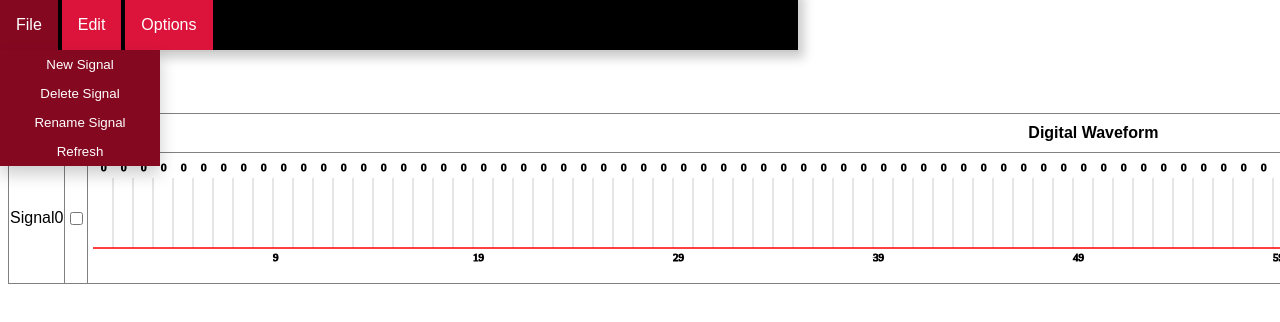
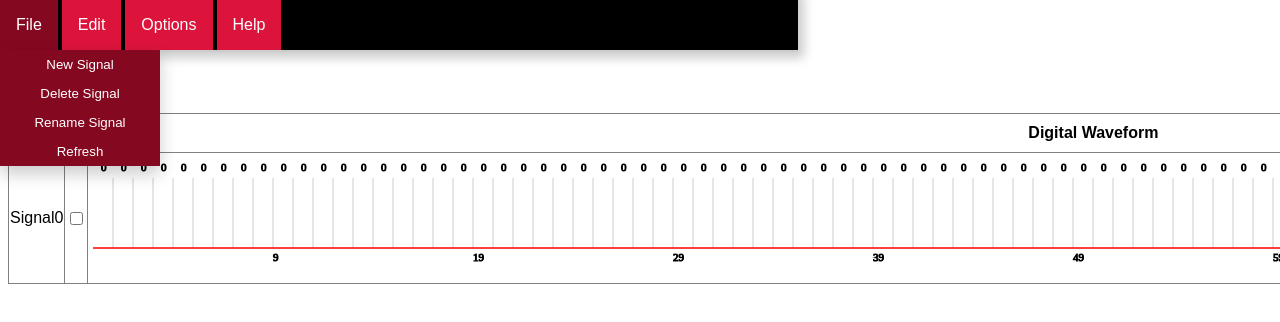
Before and after one commit to sa3mv3g/vtbgen, a plain HTML site: page index.html in a window 1280 px wide. Shown: the top 322 px of the page. Drawn offline with Linux system fonts and the light colour scheme.

Commit message:
added html title of document

```diff
--- a/index.html
+++ b/index.html
@@ -1,4 +1,5 @@
 <head>
+    <title>vtbgen: Verilog TestBench Generator</title>
     <script src="DigitalWave.js"></script>
     <script src="main.js"></script>
     <script type="text/javascript">
@@ -138,6 +139,9 @@
                 <button class="optionsMenu" onclick="generateCode()">Generate Verilog Code</button>
             </div>
         </div>
+        <div class="dropdown">
+            <button class="dropbtn"> Help </button>
+        </div>
     </div>
     <table id="DigitalWaves" border="1">
         <tr>
```
Also changed, not shown: main.js (line endings or trailing spaces).
